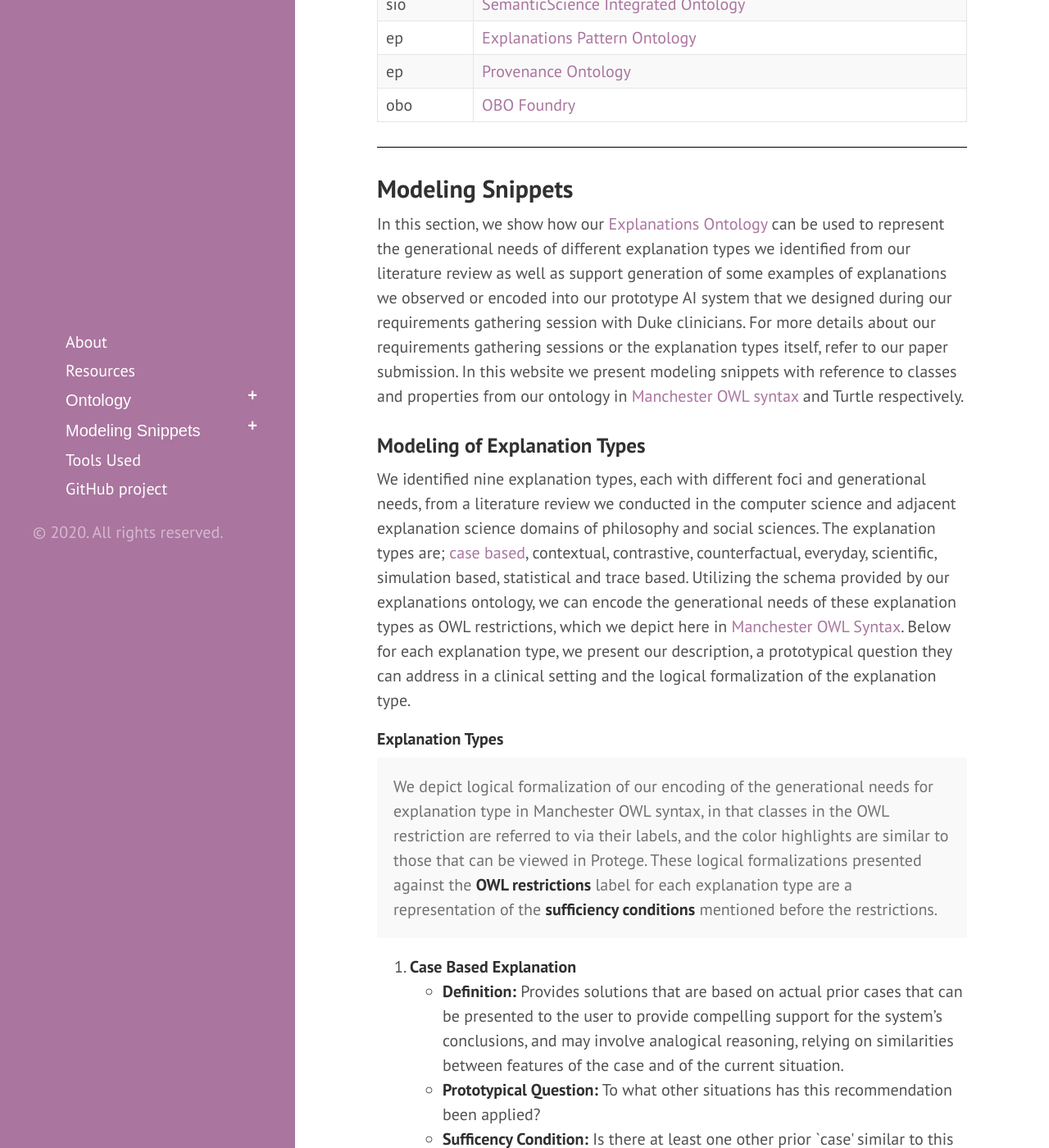
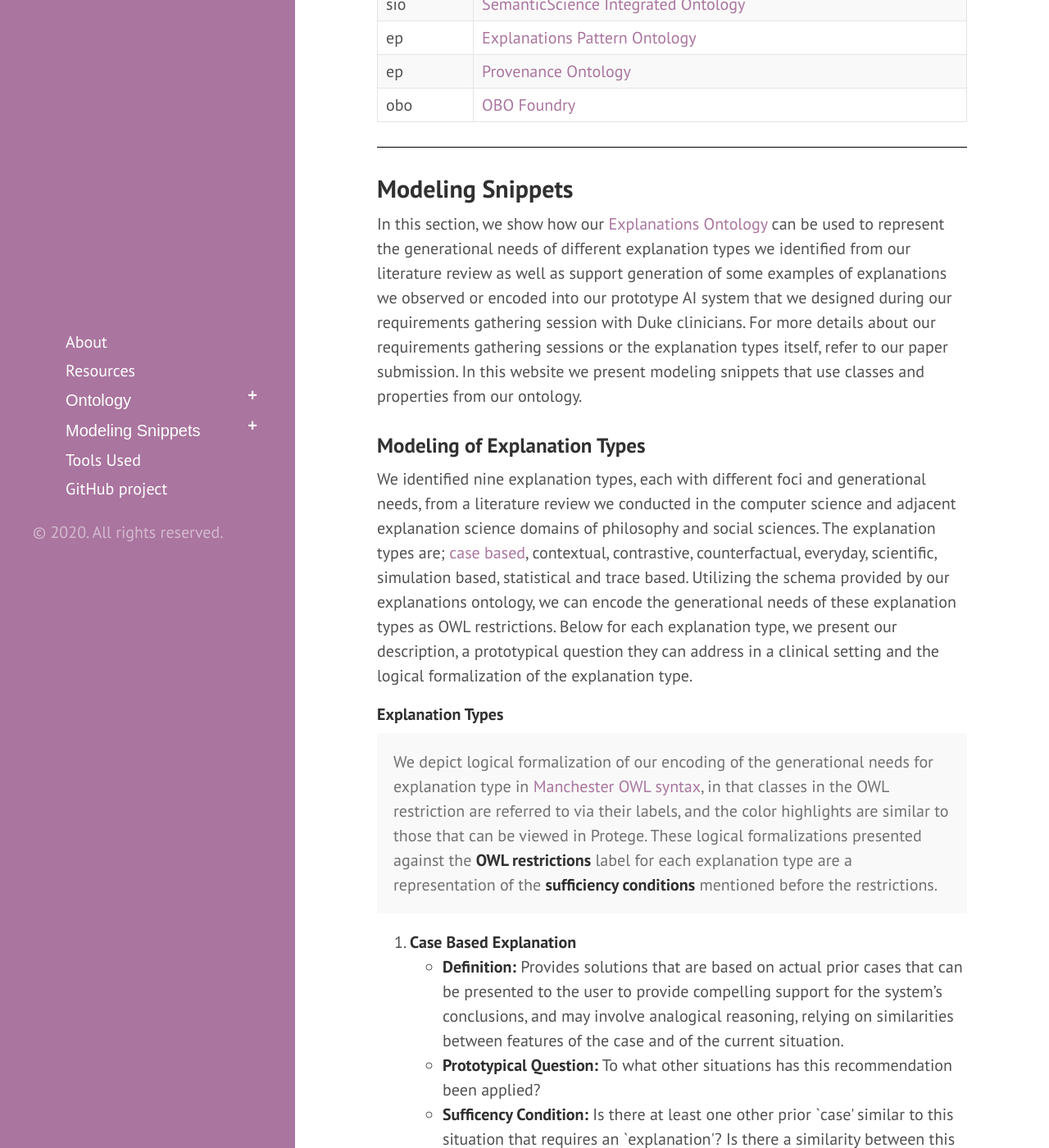
Before and after one commit to tetherless-world/explanation-ontology, a Jekyll site: the page built from index.md, in a window 1280 px wide and 1400 px high, scrolled down 3642 px. Shown: the whole window at 82% size. Built offline with Jekyll 4.4.1, drawn with Linux system fonts in a browser that asks for light colours; Markdown is read by kramdown in place of the engine named in the settings.

Commit message:
Update index.md

```diff
--- a/index.md
+++ b/index.md
@@ -156,18 +156,18 @@ title: Explanations Ontology - Treating Explanations as Primary Consideration
 <content>
 
 
-<h2>Modeling Snippets</h2>
-  <p>In this section, we show how our <a href="#ontology">Explanations Ontology</a> can be used to represent the generational needs of different explanation types we identified from our literature review as well as support generation of some examples of explanations we observed or encoded into our prototype AI system that we designed during our requirements gathering session with Duke clinicians. For more details about our requirements gathering sessions or the explanation types itself, refer to our paper submission. In this website we present modeling snippets with reference to classes and properties from our ontology in <a href="https://www.w3.org/TR/owl2-manchester-syntax/">Manchester OWL syntax</a> and Turtle respectively.</p>
+<h2 id="modelingabout">Modeling Snippets</h2>
+  <p>In this section, we show how our <a href="#ontology">Explanations Ontology</a> can be used to represent the generational needs of different explanation types we identified from our literature review as well as support generation of some examples of explanations we observed or encoded into our prototype AI system that we designed during our requirements gathering session with Duke clinicians. For more details about our requirements gathering sessions or the explanation types itself, refer to our paper submission. In this website we present modeling snippets that use classes and properties from our ontology.</p>
 
   <article class="mb-5" id="explanationtypes">
 <content>
 
 
 <h3>Modeling of Explanation Types</h3>
-  <p>We identified nine explanation types, each with different foci and generational needs, from a literature review we conducted in the computer science and adjacent explanation science domains of philosophy and social sciences. The explanation types are; <a href="#casebased">case based</a>, contextual, contrastive, counterfactual, everyday, scientific, simulation based, statistical and trace based. Utilizing the schema provided by our explanations ontology, we can encode the generational needs of these explanation types as OWL restrictions, which we depict here in <a href="https://www.w3.org/TR/owl2-manchester-syntax/">Manchester OWL Syntax</a>. Below for each explanation type, we present our description, a prototypical question they can address in a clinical setting and the logical formalization of the explanation type.</p>
+  <p>We identified nine explanation types, each with different foci and generational needs, from a literature review we conducted in the computer science and adjacent explanation science domains of philosophy and social sciences. The explanation types are; <a href="#casebased">case based</a>, contextual, contrastive, counterfactual, everyday, scientific, simulation based, statistical and trace based. Utilizing the schema provided by our explanations ontology, we can encode the generational needs of these explanation types as OWL restrictions. Below for each explanation type, we present our description, a prototypical question they can address in a clinical setting and the logical formalization of the explanation type.</p>
 
   <h4> Explanation Types </h4>
-  <p class="message">We depict logical formalization of our encoding of the generational needs for explanation type in Manchester OWL syntax, in that classes in the OWL restriction are referred to via their labels, and the color highlights are similar to those that can be viewed in Protege. These logical formalizations presented against the <strong>OWL restrictions</strong> label for each explanation type are a representation of the <strong>sufficiency conditions</strong> mentioned before the restrictions.</p>
+  <p class="message">We depict logical formalization of our encoding of the generational needs for explanation type in <a href="https://www.w3.org/TR/owl2-manchester-syntax/">Manchester OWL syntax</a>, in that classes in the OWL restriction are referred to via their labels, and the color highlights are similar to those that can be viewed in Protege. These logical formalizations presented against the <strong>OWL restrictions</strong> label for each explanation type are a representation of the <strong>sufficiency conditions</strong> mentioned before the restrictions.</p>
  <ol>
   <li id="casebased"><strong>Case Based Explanation</strong>
   <ul type = "circle">
```
